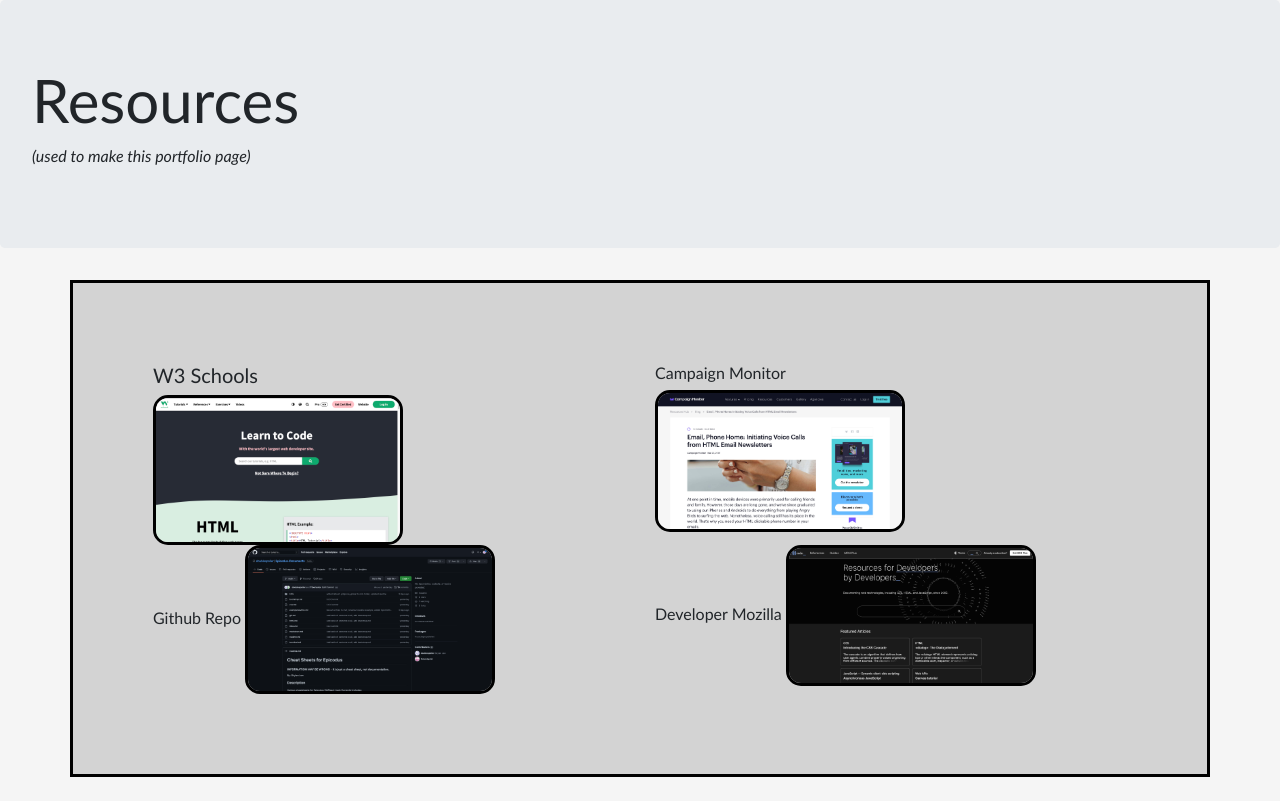
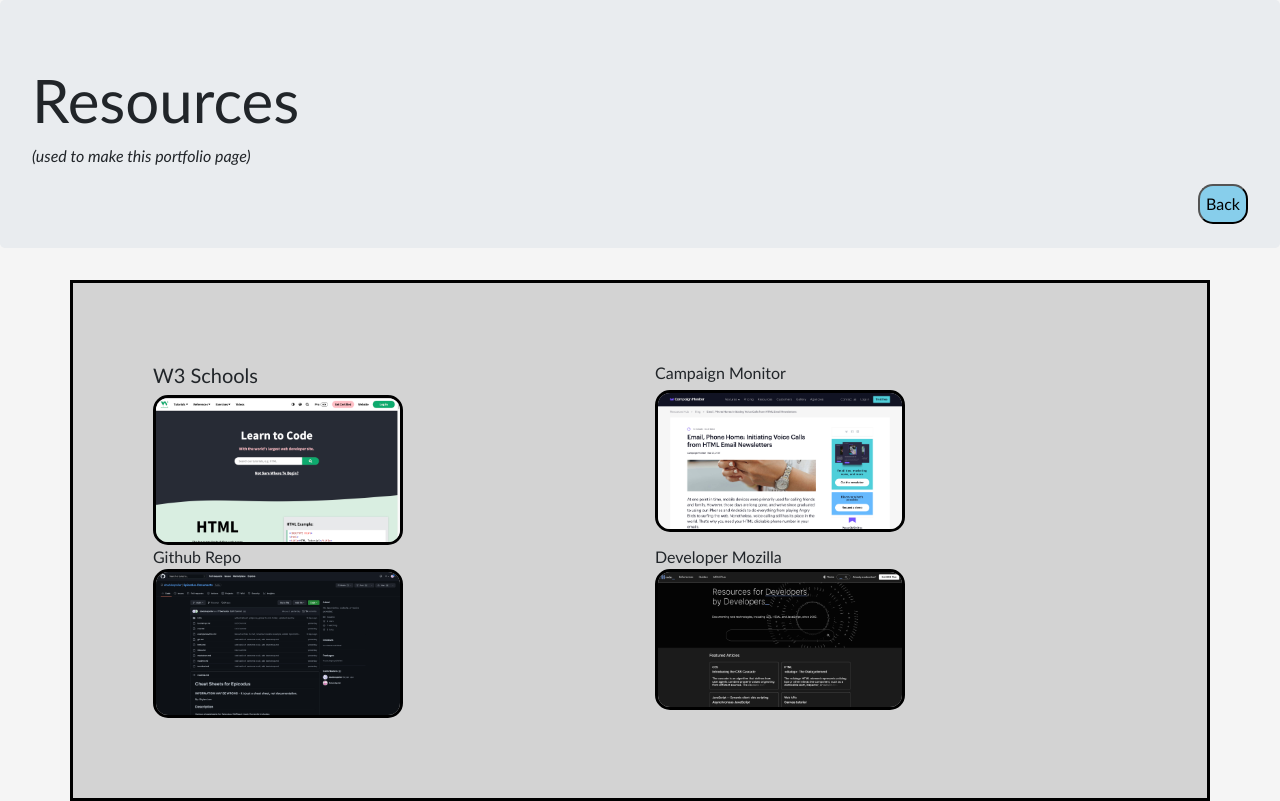
Before and after one commit to TimEmpey/portfolio-webpage, a plain HTML site: page resources.html in a window 1280 px wide. Drawn offline with nearby package versions, Linux system fonts and the light colour scheme.

Commit message:
add back button to resource page and links in the images

```diff
--- a/css/styles.css
+++ b/css/styles.css
@@ -23,6 +23,12 @@
 h4{
   color: darkred;
   font-size: 40px;
+}
+h7{
+  margin-right:300px;
+}
+h8{
+  margin-right:300px;
 }
 .header{
   background-color: grey;
--- a/resources.html
+++ b/resources.html
@@ -12,26 +12,38 @@
   <div class="jumbotron">
     <h1>Resources</h1>
     <p><em>(used to make this portfolio page)</em></p>
+    <a href="index.html">
+      <button type="button">Back</button>
+    </a>
   </div>
   <div class="container">
     <div class="row">
       <div class="col-6">
         <h5>W3 Schools</h5>
-        <img src="img/w3schools-portfolio.jpg" alt="image of W3 schools webpage" width=250px>
+        <a
+          href="https://www.w3schools.com"><img src="img/w3schools-portfolio.jpg" alt="image of W3 schools webpage" width=250px>
+        </a>
       </div>
       <div class="col-6">
         <h6>Campaign Monitor</h6>
-        <img src="img/campaign-monitor-portfolio.jpg" alt="image of campaign monitors webpage" width="250px">
+        <a
+          href="https://www.campaignmonitor.com/blog/email-marketing/using-phone-numbers-in-html-email/"><img src="img/campaign-monitor-portfolio.jpg" alt="image of campaign monitors webpage" width="250px">
+        </a>
       </div>
     </div>
     <div class="row">
       <div class="col-6">
         <h7>Github Repo</h7>
-        <img src="img/github-repo-portfolio.jpg" alt="image of github repo resource sheet webpage" width="250px" width="200px">
+        <a
+          href="https://github.com/doublespoiler/Epicodus-Documents
+          "><img src="img/github-repo-portfolio.jpg" alt="image of github repo resource sheet webpage" width="250px" width="200px">
+        </a>
       </div>
       <div class="col-6">
         <h8>Developer Mozilla</h8>
-        <img src="img/developer-mozilla-portfolio.jpg" alt="image of develper mozillas webpage" width="250px">
+        <a
+        href="https://developer.mozilla.org/en-US/"><img src="img/developer-mozilla-portfolio.jpg" alt="image of develper mozillas webpage" width="250px">
+      </a>
       </div>
     </div>
   </div>
```
